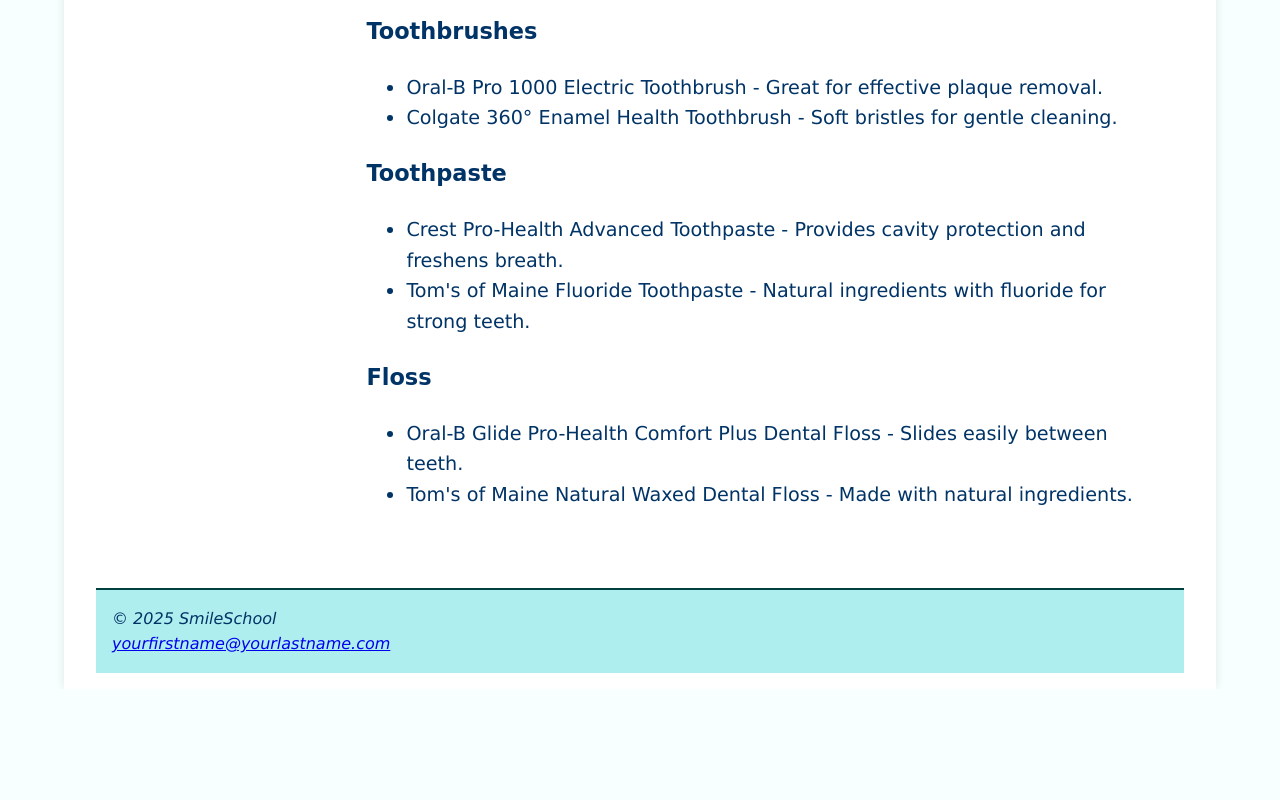
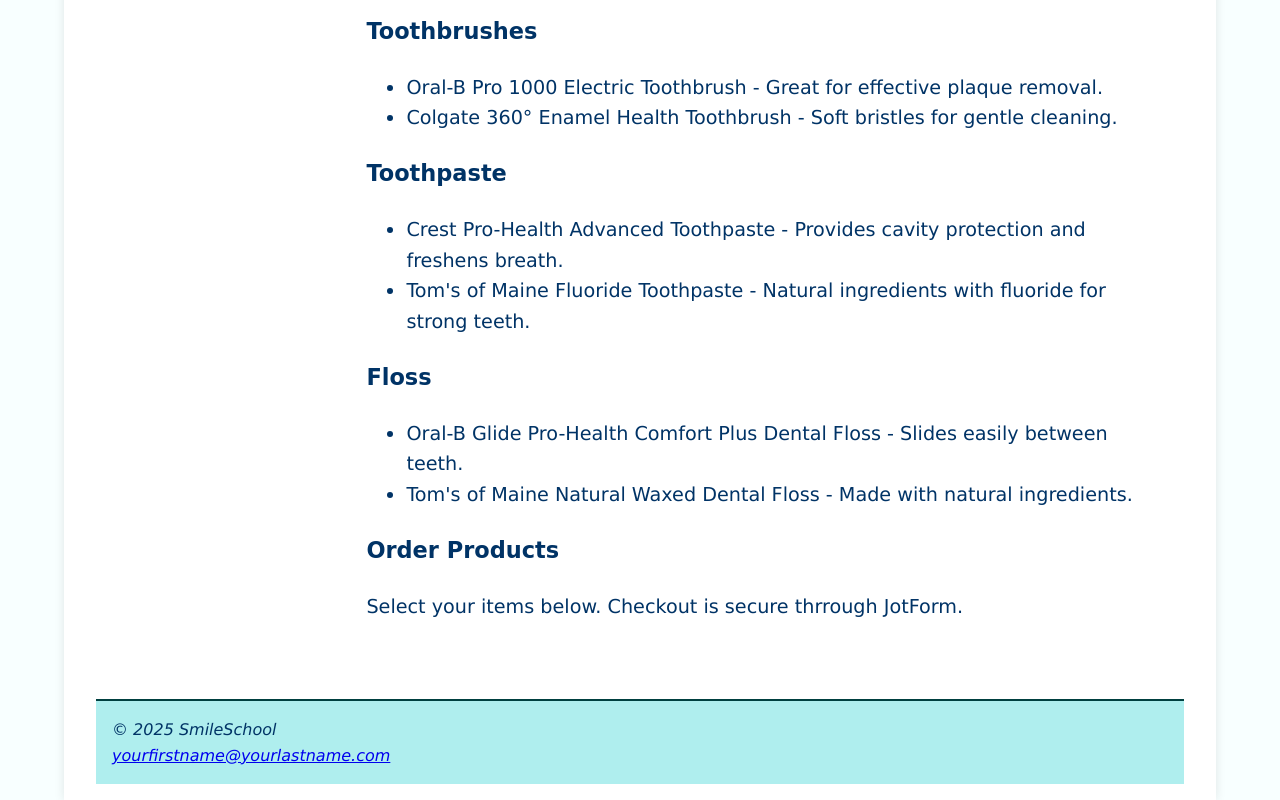
Before and after one commit to finnesaa/Lee_Vannesa_CapstoneProject.html, a plain HTML site: page recommendedproducts.html in a window 1280 px wide. Shown: the part 545-1345 px from the top of the page. Before the commit the page ends 1234 px from the top, so only its background shows below. Drawn offline with Linux system fonts and the light colour scheme.

Commit message:
Add files via upload

```diff
--- a/recommendedproducts.html
+++ b/recommendedproducts.html
@@ -47,6 +47,9 @@
                     <li>Oral-B Glide Pro-Health Comfort Plus Dental Floss - Slides easily between teeth.</li>
                     <li>Tom's of Maine Natural Waxed Dental Floss - Made with natural ingredients.</li>
                 </ul>
+                <h3>Order Products</h3>
+                <p>Select your items below. Checkout is secure thrrough JotForm.</p>
+                <script type="text/javascript" src="https://form.jotform.com/jsform/253208328539057"></script>
             </main>
         </div>
          <footer>
```
